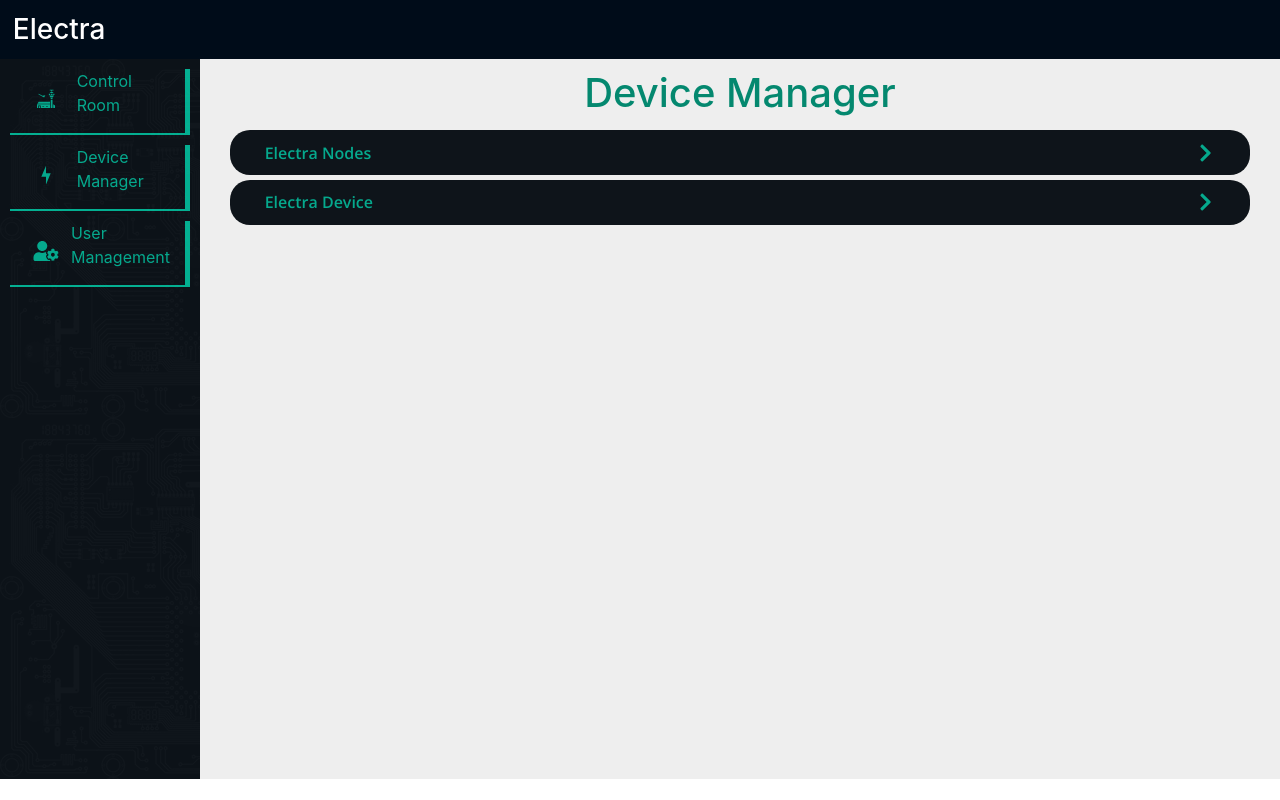
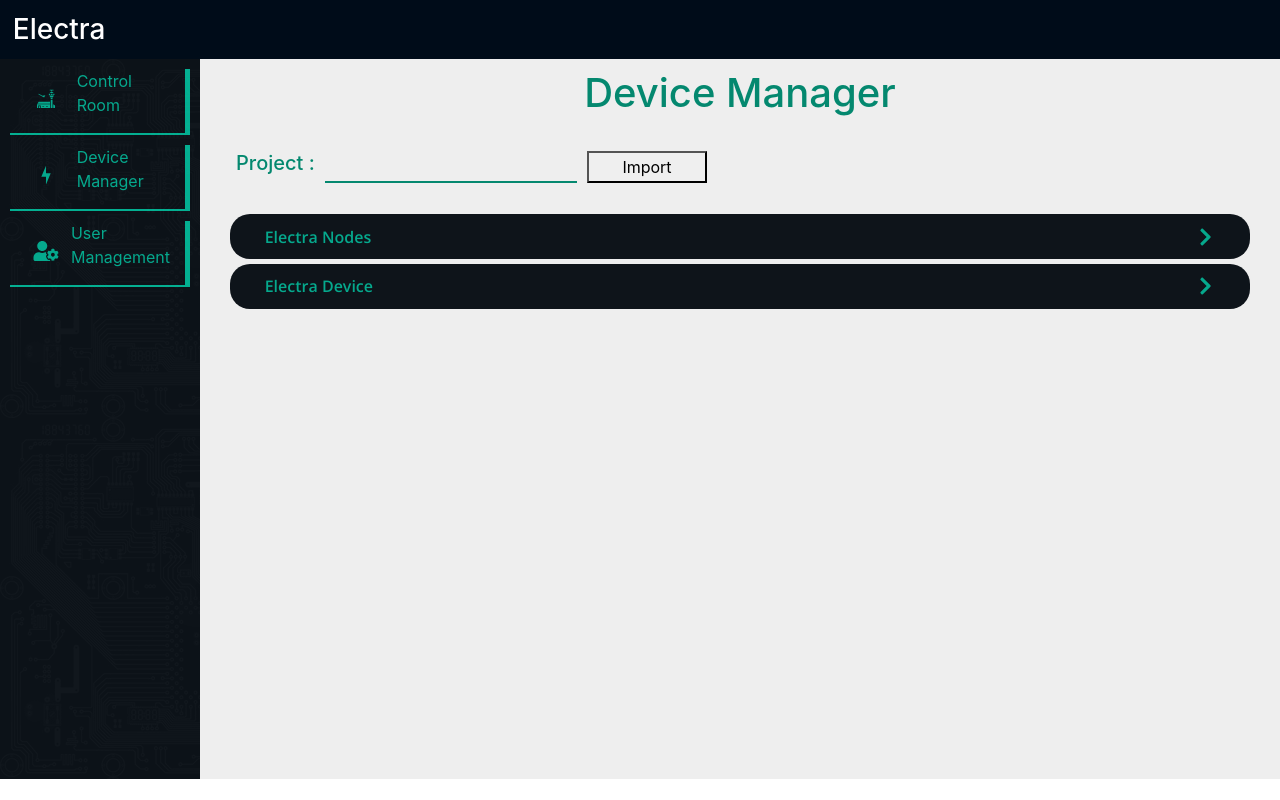
Before and after one commit to millesinghe/ElectraWeb, a React (Create React App) app: page / in a window 1280 px wide. Both pictures are taken after a click on the element "Device Manager". Built offline with nearby package versions, Linux system fonts and the light colour scheme.

Commit message:
refactoring the Device Manager textbox view and implement the import project option

```diff
--- a/package.json
+++ b/package.json
@@ -6,6 +6,7 @@
     "@testing-library/jest-dom": "^4.2.4",
     "@testing-library/react": "^9.5.0",
     "@testing-library/user-event": "^7.2.1",
+    "axios": "^0.19.2",
     "bootstrap": "^4.5.0",
     "react": "^16.13.1",
     "react-bootstrap": "^1.0.1",
--- a/src/ContentDiv/ConDevice/DeviceManager.css
+++ b/src/ContentDiv/ConDevice/DeviceManager.css
@@ -4,6 +4,32 @@
     justify-content: center;
 }
 
-h1 {
+h1, h5 {
     color: #04886f;
 }
+
+.project-input{
+    margin-left: 10px;
+    margin-right: 10px;
+    outline: 0;
+    border-width: 0 0 2px;
+    border-color: #04886f;
+    background: #eeeeee;
+}
+
+.project-status{
+    padding-top: 4px;
+    padding-left: 15px;
+    font-weight: 900;
+    visibility: hidden
+}
+
+.failed{
+    color: #cb2027;
+    visibility: visible
+}
+
+.success{
+    color: #319617;
+    visibility: visible
+}
--- a/src/ContentDiv/ConDevice/DeviceManager.js
+++ b/src/ContentDiv/ConDevice/DeviceManager.js
@@ -1,14 +1,52 @@
-import React from 'react'
+import React, { useState } from 'react'
 import Accodian from './../../UtilComponent/Accodian/Accodian'
+
+import axios from 'axios';
+
 import './DeviceManager.css'
 
 export default function DeviceManager() {
 
+    const [projectName, setProjectName] = useState("");
+    const [btnImportPressed, setBtnImportPressed] = useState(false);
+    const [project, setProject] = useState(
+        {
+            connection_Password: "",
+            connection_SSID: "",
+            id: 0,
+            name: ""
+        }
+    );
+
+    function importProject() {
+        setBtnImportPressed(true);
+        axios.get("http://localhost:5000/meta/project/byName/" + projectName)
+            .then(res => res.data)
+            .then((data) => {
+                setProject(data);
+            });
+    }
+
+    function handleChange(e) {
+        setProjectName(e.target.value);
+    }
+
+    function filterMessage() {
+        return !btnImportPressed ? "" : project.name === undefined || project.name === "" ? <div className="failed">Invalid</div> : <div className="success">Success</div>
+    }
 
     return (
         <div>
-            <Accodian title="Electra Nodes" content="ElectraNode" />
-            <Accodian title="Electra Device" content="ElectraDevice" />
+
+            <div className="row" style={{ padding: '26px' }}>
+                <h5> Project : </h5>
+                <input onChange={handleChange} className="flex2 project-input"></input>
+                <button className="flex1" onClick={() => { importProject() }}>Import</button>
+                <div className="flex1 project-status">{filterMessage()}</div>
+                <div className="flex4"></div>
+            </div>
+            <Accodian project={project} title="Electra Nodes" content="ElectraNode" />
+            <Accodian project={project} title="Electra Device" content="ElectraDevice" />
         </div>
     )
 }
--- a/src/ContentDiv/ConDevice/DeviceManagerNode.css
+++ b/src/ContentDiv/ConDevice/DeviceManagerNode.css
@@ -2,6 +2,7 @@
     flex-direction: row;
     overflow:hidden;
     padding-top: 10px;
+    padding-right: 55px;
     padding: 5px;
     flex-wrap: wrap;
     display: flex;
@@ -10,8 +11,9 @@
 
 .keyName{
     /* padding: 0 25px 0 0; */
-    flex: 4 1;
+    flex: 1 1;
     text-align: left;
+    color: #04886f;
 }
 
 .midbar{
--- a/src/ContentDiv/ConDevice/ElectraDevice.js
+++ b/src/ContentDiv/ConDevice/ElectraDevice.js
@@ -3,57 +3,54 @@ import React, { Component } from 'react'
 export default class ElectraDevice extends Component {
     render() {
         return (
-            <div style={{ paddingTop: "10px" }}>
+
+            <div>
+                <div>
+                    <div style={{ padding: "22px", display: "flex" }}>
+                        <div className="flex1">
+                            Cat
+                </div>
+                        <div className="flex1">
                             <div className="nodeRow">
-                    <div className="marginGap" />
+                                <div className="keyName">Project Name</div>
+                                <div className="midbar" />
+                                <input value={this.props.project.name === "" || this.props.project.name === undefined ? "" : this.props.project.name} disabled ></input>
+                            </div>
+                            <div className="nodeRow">
                                 <div className="keyName">Device Name*</div>
                                 <div className="midbar" />
                                 <input></input>
-                    <div className="marginGap" />
                             </div>
                             <div className="nodeRow">
-                    <div className="marginGap" />
                                 <div className="keyName">Device Group/Location</div>
                                 <div className="midbar" />
                                 <input></input>
-                    <div className="marginGap" />
                             </div>
                             <div className="nodeRow">
-                    <div className="marginGap" />
                                 <div className="keyName">Device Category</div>
                                 <div className="midbar" />
                                 <input></input>
-                    <div className="marginGap" />
                             </div>
                             <div className="nodeRow">
-                    <div className="marginGap" />
                                 <div className="keyName">Default Value</div>
                                 <div className="midbar" />
                                 <input></input>
-                    <div className="marginGap" />
                             </div>
                             <div className="nodeRow">
-                    <div className="marginGap" />
-                    <div className="keyName">Project Name</div>
-                    <div className="midbar" />
-                    <input></input>
-                    <div className="marginGap" />
-                </div>
-                <div className="nodeRow">
-                    <div className="marginGap" />
                                 <div className="keyName">Connected Node</div>
                                 <div className="midbar" />
                                 <input></input>
-                    <div className="marginGap" />
                             </div>
                             <div className="nodeRow">
-                    <div className="marginGap" />
                                 <div className="keyName">Device Connector Slot</div>
                                 <div className="midbar" />
                                 <input></input>
-                    <div className="marginGap" />
                             </div>
-                <div className="nodeRow" style={{padding: '0px 50px 0 50px', margin: '15px'}}>
+
+                        </div>
+                    </div>
+                </div>
+                <div className="nodeRow" style={{ padding: '0px 50px 0 50px', margin: '15px' }}>
                     <button>Cancel</button>
                     <div className="marginGap" />
                     <button>Save</button>
--- a/src/ContentDiv/ConDevice/ElectraNode.js
+++ b/src/ContentDiv/ConDevice/ElectraNode.js
@@ -1,39 +1,50 @@
 import React, { Component } from 'react'
+
 import './DeviceManagerNode.css'
 
+
 export default class ElectraNode extends Component {
+
+    constructor() {
+        super();
+        this.state = {
+
+        }
+    }
+
     render() {
         return (
-            <div style={{ paddingTop: "10px" }}>
+            <div>
+                <div style={{ padding: "22px", display: "flex"}}>
+                    <div className="flex1">
+                        Cat
+                    </div>
+                    <div className="flex1">
                         <div className="nodeRow">
-                    <div className="marginGap" />
                             <div className="keyName">Project</div>
                             <div className="midbar" />
-                    <input></input>
-                    <div className="marginGap" />
+                            <input value={this.props.project.name === "" || this.props.project.name === undefined ? "" : this.props.project.name} disabled ></input>
                            </div>
                         <div className="nodeRow">
-                    <div className="marginGap" />
-                    <div className="keyName">Electra Node Type :</div>
+                            <div className="keyName">Node Type :</div>
                             <div className="midbar" />
                             <input></input>
-                    <div className="marginGap" />
                         </div>
                         <div className="nodeRow">
-                    <div className="marginGap" />
                             <div className="keyName">IP Address :</div>
                             <div className="midbar" />
                             <input></input>
-                    <div className="marginGap" />
                         </div>
                         <div className="nodeRow">
-                    <div className="marginGap" />
                             <div className="keyName">Port :</div>
                             <div className="midbar" />
                             <input></input>
-                    <div className="marginGap" />
                         </div>
-                <div className="nodeRow" style={{padding: '0px 50px 0 50px', margin: '15px'}}>
+                    </div>
+
+
+                </div>
+                <div className="nodeRow" style={{ padding: '0px 50px 0 50px', margin: '15px' }}>
                     <button>Cancel</button>
                     <div className="marginGap" />
                     <button>Save</button>
--- a/src/UtilComponent/Accodian/Accodian.css
+++ b/src/UtilComponent/Accodian/Accodian.css
@@ -33,6 +33,14 @@
   border-radius: 20px 20px 0 0;
 }
 
+input{
+  margin-left: 10px;
+  margin-right: 10px;
+  outline: 0;
+  border-width: 0 0 2px;
+  border-color: #04886f;
+  background: #ffffff;
+}
 
 /* Style the accordion content title */
 .accordion__title {
--- a/src/UtilComponent/Accodian/Accodian.js
+++ b/src/UtilComponent/Accodian/Accodian.js
@@ -25,18 +25,18 @@ export default function Accodian(props) {
             </button>
             <div ref={content} style={{ maxHeight: `${setHeight}` }} className="accordion__content">
                 <div>
-                    {renderContentView(props.content)}
+                    {renderContentView(props.content, props.project)}
                 </div>
                 {/* <div className="accordion__text" dangerouslySetInnerHTML={{ __html: props.content }} /> */}
             </div>
         </div>
     )
 
-    function renderContentView(ViewName) {
+    function renderContentView(ViewName, project) {
         if (!ViewName)
             return "";
         const View = DeviceViews[ViewName];
-        return <View />;
+        return <View project= {project}/>;
     }
 
 }
```
Also changed, not shown: src/Services/Device.js (added), src/Services/ElectraNode.js (added), 1 other file (tests, documents, lock files or other folders). Lines whose indentation alone changed are shown as unchanged.
